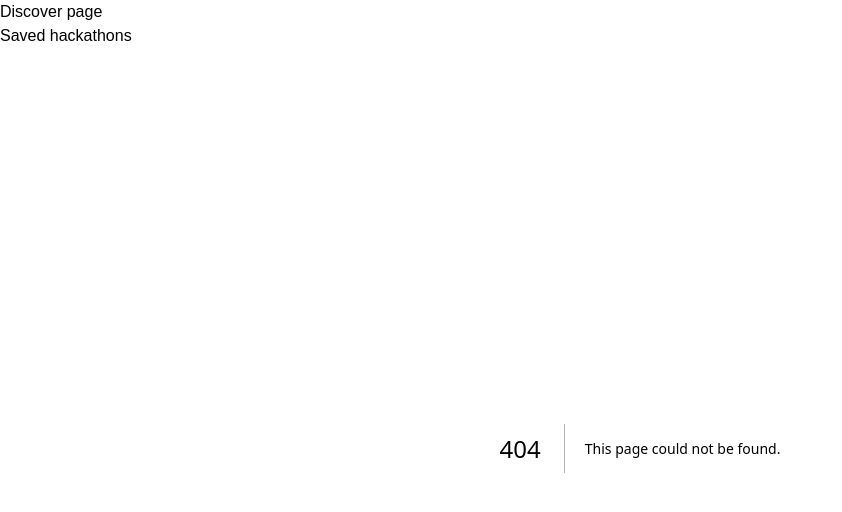
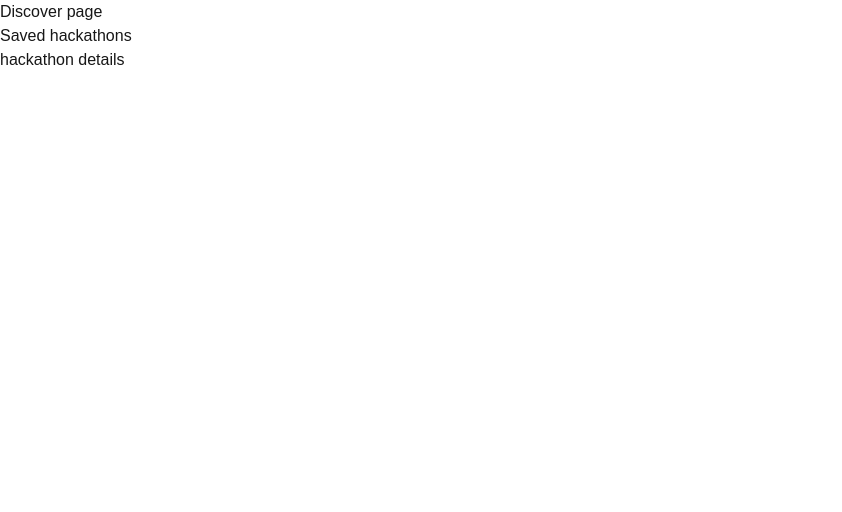
Before and after one commit to Siddhgarg3/Hacktracker, a Next.js app in the folder hacktracker-next/: page /hackathons/1 in a window 1280 px wide. Before the commit this address had no page. Shown: the top 512 px of the page, without its empty margins (0-842 px from the left). Built offline with nearby package versions, Linux system fonts and the light colour scheme.

Commit message:
dynamic routing added

```diff
--- /dev/null
+++ b/hacktracker-next/app/hackathons/[id]/page.jsx
@@ -0,0 +1,7 @@
+export default function hackathondetails(){
+    return(
+        <>
+        <h1> hackathon details </h1>
+        </>
+    )
+}
```
